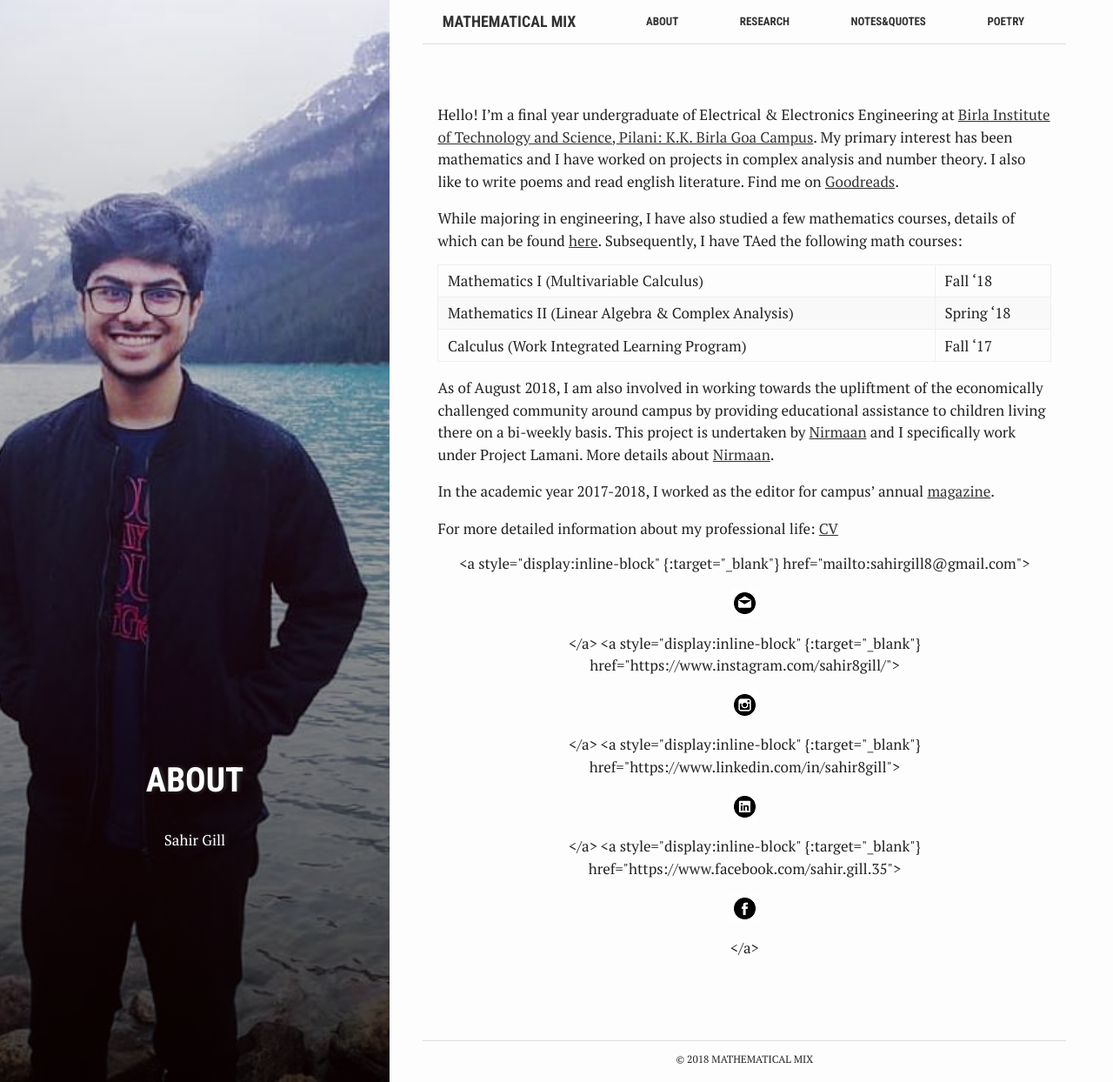
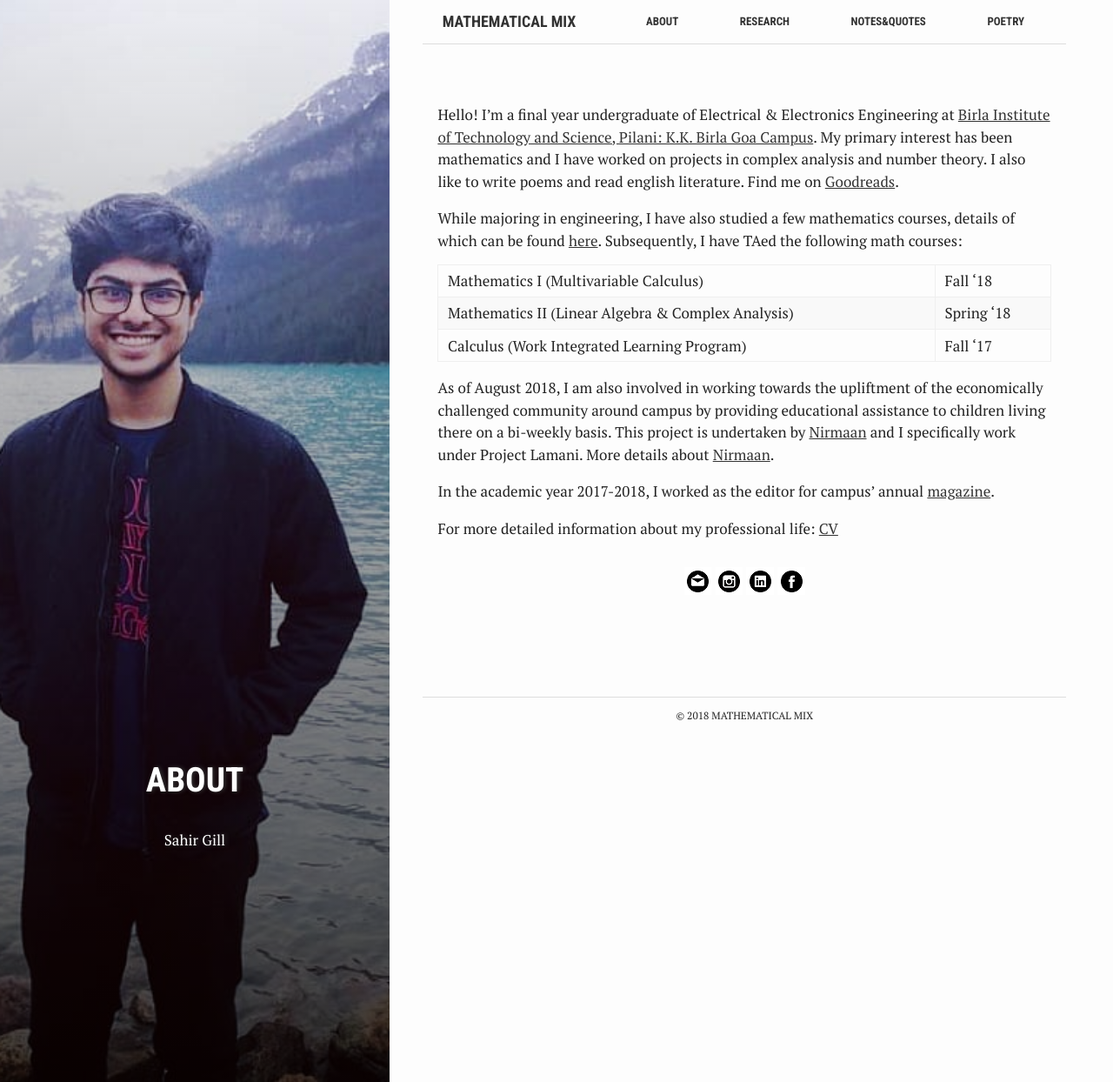
Before and after one commit to Sahir8gill/sahir8gill.github.io, a Jekyll site: the page built from about.md, in a window 1280 px wide and 1244 px high. Shown: the whole window at 87% size. Built offline with Jekyll 4.4.1, drawn with Linux system fonts in a browser that asks for light colours.

Commit message:
target blank

```diff
--- a/about.md
+++ b/about.md
@@ -29,8 +29,8 @@ For more detailed information about my professional life: [CV]({{ sahir8gill.git
 <!--[![Foo](mail.png)](mailto:sahirgill8@gmail.com){:target="_blank"} [![Foo](insta.png)](https://www.instagram.com/sahir8gill/){:target="_blank"} [![Foo](linkin.png)](https://www.linkedin.com/in/sahir8gill){:target="_blank"} [![Foo](fb.png)](https://www.facebook.com/sahir.gill.35){:target="_blank"} -->
 
 <div align="center">
-    <a style="display:inline-block" {:target="_blank"} href="mailto:sahirgill8@gmail.com"><img src="/mail.png" width="auto" title="email" alt="My Email"></a>
-    <a style="display:inline-block" {:target="_blank"} href="https://www.instagram.com/sahir8gill/"><img src="/insta.png" width="auto" title="Instagram" alt="My Instagram"></a>
-    <a style="display:inline-block" {:target="_blank"} href="https://www.linkedin.com/in/sahir8gill"><img src="/linkin.png" width="auto" title="LinkedIn" alt="My LinkedIn"></a>
-    <a style="display:inline-block" {:target="_blank"} href="https://www.facebook.com/sahir.gill.35"><img src="/fb.png" width="auto" title="Facebook" alt="My Facebook"></a>
+    <a style="display:inline-block" target="_blank" href="mailto:sahirgill8@gmail.com"><img src="/mail.png" width="auto" title="email" alt="My Email"></a>
+    <a style="display:inline-block" target="_blank" href="https://www.instagram.com/sahir8gill/"><img src="/insta.png" width="auto" title="Instagram" alt="My Instagram"></a>
+    <a style="display:inline-block" target="_blank" href="https://www.linkedin.com/in/sahir8gill"><img src="/linkin.png" width="auto" title="LinkedIn" alt="My LinkedIn"></a>
+    <a style="display:inline-block" target="_blank" href="https://www.facebook.com/sahir.gill.35"><img src="/fb.png" width="auto" title="Facebook" alt="My Facebook"></a>
 </div>
```
